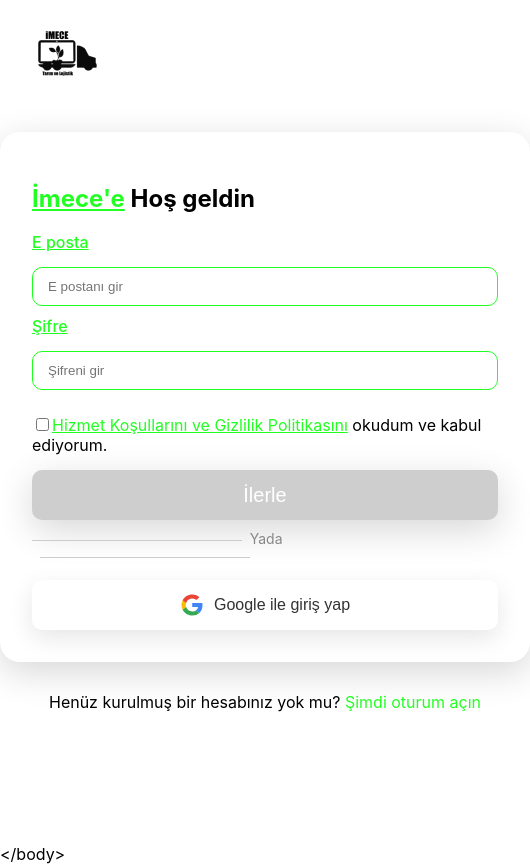
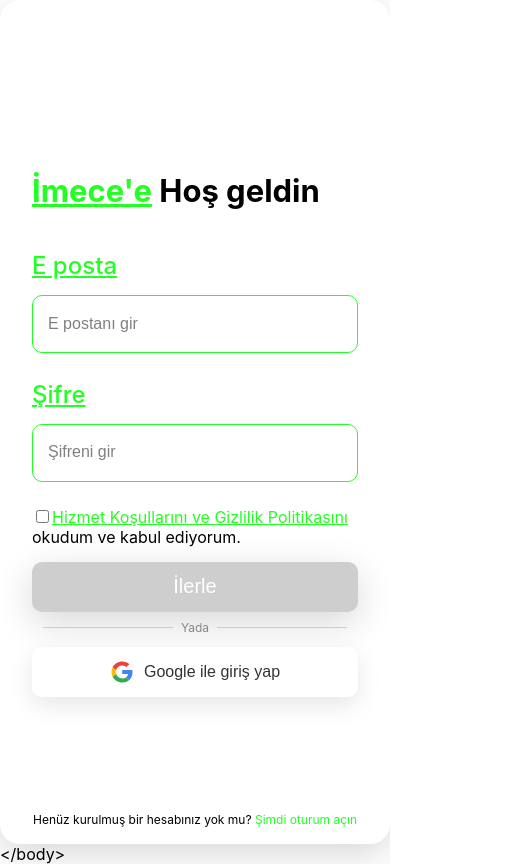
Before and after one commit to MuhammedIkbalAKGUNDOGDU/imece-test-website, a React (Vite) app in the folder imece/: page /login in a window 390 px wide. Shown: the whole page, 530 px wide, since content can reach past the window. Built offline with nearby package versions, Linux system fonts and the light colour scheme.

Commit message:
login-register and refresh password pages set responsive

```diff
--- a/imece/src/pages/login.jsx
+++ b/imece/src/pages/login.jsx
@@ -20,7 +20,7 @@ const login = () => {
           <img src={logo} alt="" />
         </div>
         <form class="login-form">
-            <h2> <span className="green underlined">İmece'e</span> Hoş geldin</h2>
+            <h2 className="login-title"> <span className="green underlined">İmece'e</span> Hoş geldin</h2>
             <label className="green underlined login-label" for="email">E posta</label>
             <input className="login-input" type="email" id="email" placeholder="E postanı gir" required/>
 
--- a/imece/src/styles/auth_Styles/login.css
+++ b/imece/src/styles/auth_Styles/login.css
@@ -33,7 +33,7 @@
   left: 0%;
 }
 
-.login-form{
+.login-form {
   display: flex;
   flex-direction: column;
   box-sizing: border-box;
@@ -43,9 +43,10 @@
   width: 530px;
 }
 
-
-
 .or-divider {
+  display: flex; /* Flexbox kullanımı */
+  align-items: center; /* Dikey hizalama */
+  justify-content: center; /* Yatay hizalama */
   margin-top: 10px;
   font-size: 14px;
   color: #888;
@@ -55,7 +56,7 @@
 
 .or-divider::before,
 .or-divider::after {
-  content: '';
+  content: "";
   display: inline-block;
   width: 45%;
   height: 1px;
@@ -71,8 +72,7 @@
   margin-left: 0.5rem;
 }
 
-
-.login-input{
+.login-input {
   border-radius: 10px;
   margin-top: 15px;
   margin-bottom: 10px;
@@ -81,7 +81,6 @@
   height: 35px;
   padding-left: 15px;
   outline: none;
-
 }
 
 input:focus {
@@ -89,11 +88,11 @@ input:focus {
   outline: none;
 }
 
-.terms{
+.terms {
   margin-top: 15px;
 }
 
-.login-submit-button{
+.login-submit-button {
   margin-top: 15px;
   height: 50px;
   border-radius: 10px;
@@ -104,19 +103,17 @@ input:focus {
   font-size: 20px;
 }
 
-.login-google-button{
+.login-google-button {
   border-radius: 10px;
   background-color: white;
   color: black;
   height: 50px;
   border-width: 0px;
   box-shadow: 0px 8px 24px 0px rgba(0, 0, 0, 0.16);
-
 }
 
-.login-label{
+.login-label {
   font-weight: 500;
-
 }
 
 .login-google-button {
@@ -133,9 +130,9 @@ input:focus {
 }
 
 .login-google-logo {
-    width: 24px;
-    height: 24px;
-    margin-right: 10px; /* Logoyla metin arasındaki boşluk */
+  width: 24px;
+  height: 24px;
+  margin-right: 10px; /* Logoyla metin arasındaki boşluk */
 }
 
 .login-google-button span {
@@ -153,6 +150,69 @@ input:focus {
   transform: translateX(-50%);
 }
 
-.login-redirect{
+.login-redirect {
   margin-top: 30px;
 }
+
+@media (max-width: 1050px) {
+  .auth_banner {
+    display: none;
+  }
+  .auth-container {
+    grid-template-columns: 1fr;
+  }
+}
+
+@media (max-width: 768px) {
+  .auth_logo {
+    display: none;
+  }
+  .login-form {
+    width: 100%;
+    height: 100%;
+  }
+
+  .login-redirect {
+    position: absolute;
+    bottom: 2%;
+    font-size: 0.75rem;
+    text-align: center;
+  }
+
+  .or-divider {
+    margin-top: 8px; /* Daha küçük boşluk */
+    margin-bottom: 0.8rem; /* Alt boşluğu azalt */
+    font-size: 12px; /* Daha küçük yazı boyutu */
+  }
+
+  .or-divider::before,
+  .or-divider::after {
+    width: 40%; /* Küçük ekranlar için genişlik */
+  }
+
+  .login-form {
+    display: flex;
+    flex-direction: column;
+    justify-content: center;
+    box-sizing: border-box;
+    border-radius: 20px;
+    box-shadow: 0px 10px 36px 0px rgba(0, 0, 0, 0.16);
+    padding: 2rem;
+  }
+  .login-title {
+    font-size: 31px;
+  }
+  .login-label {
+    margin-top: 5%;
+    font-size: 24px;
+  }
+
+  .login-input {
+    height: 54px;
+  }
+  .login-input::placeholder {
+    font-size: 1rem; /* Yazı boyutunu ayarlar */
+    color: gray; /* Yer tutucu metnin rengini değiştirme */
+  }
+
+}
```
